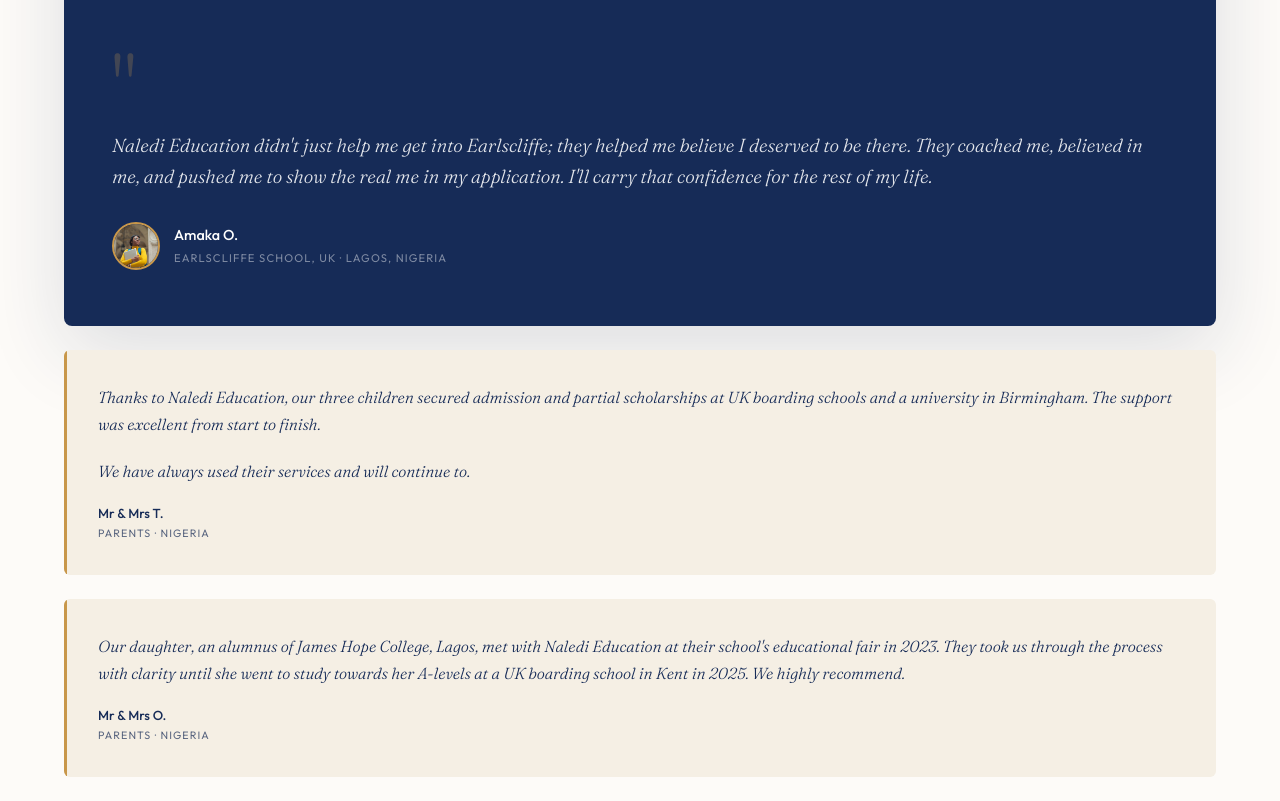
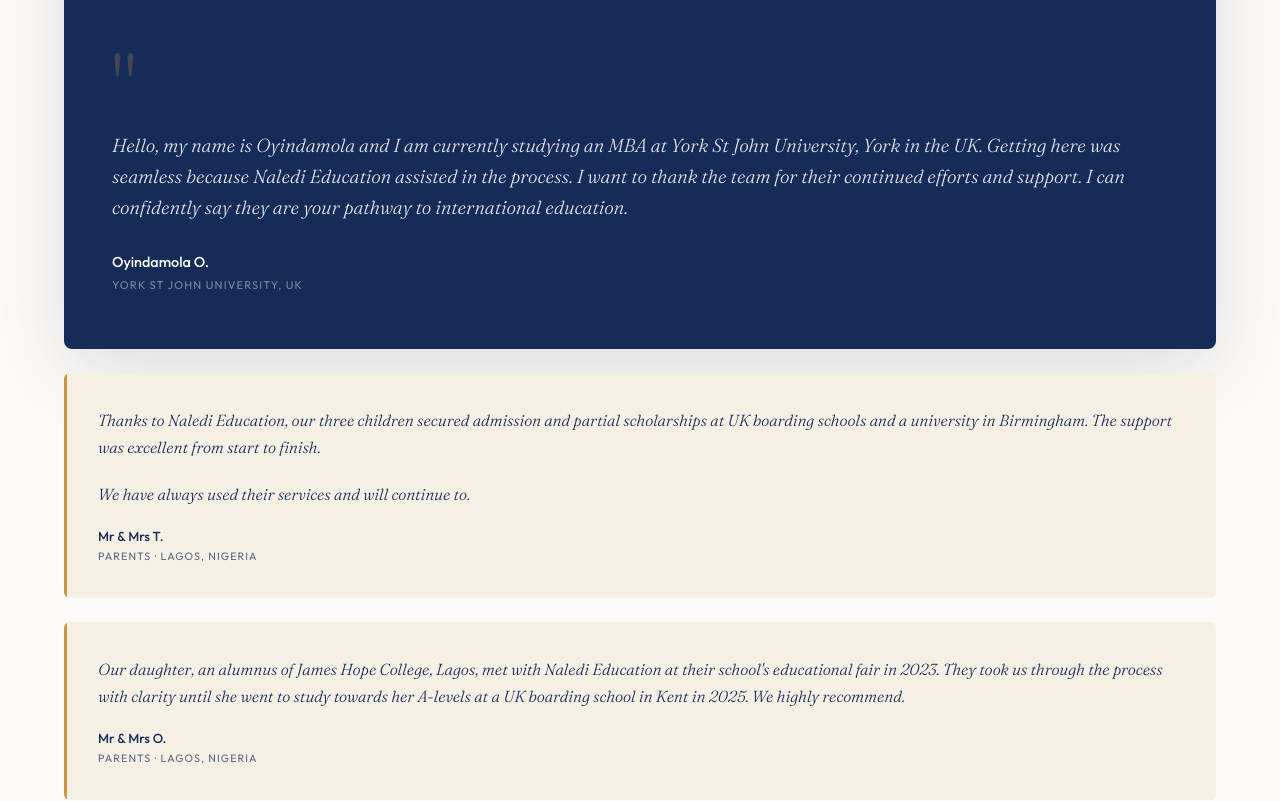
Before and after one commit to odbalogun/naledi, a React (Vite) app: page / in a window 1280 px wide. Shown: the part 8049-8850 px from the top of the page. Built offline with nearby package versions, Linux system fonts and the light colour scheme.

Commit message:
NMore replacement of testimonials

```diff
--- a/src/App.tsx
+++ b/src/App.tsx
@@ -781,23 +781,30 @@
 											<div className="t-feat-body">
 												<div className="t-qm">&quot;</div>
 												<p className="t-q">
-													Naledi Education didn&apos;t just help me get into
+													{/* Naledi Education didn&apos;t just help me get into
 													Earlscliffe; they helped me believe I deserved to be there.
 													They coached me, believed in me, and pushed me to show
 													the real me in my application. I&apos;ll carry that
-													confidence for the rest of my life.
+													confidence for the rest of my life. */}
+													Hello, my name is Oyindamola and I am currently
+studying an MBA at York St John University, York in the
+UK. Getting here was seamless because Naledi
+Education assisted in the process. I want to thank the
+team for their continued efforts and support. I can
+confidently say they are your pathway to international
+education.
 												</p>
 												<div className="t-per">
-													<div className="t-av">
+													{/* <div className="t-av">
 														<OptimizedImage
 															src="/images/portrait_school_1.jpg"
 															alt="Amaka O."
 														/>
-													</div>
+													</div> */}
 													<div>
-														<span className="t-nm">Amaka O.</span>
+														<span className="t-nm">Oyindamola O.</span>
 														<span className="t-rl">
-															Earlscliffe School, UK · Lagos, Nigeria
+														York St John University, UK
 														</span>
 													</div>
 												</div>
@@ -813,7 +820,7 @@
 													<div>
 														<span className="t-mini-nm">Mr & Mrs T.</span>
 														<span className="t-mini-lc">
-															Parents · Nigeria
+															Parents · Lagos, Nigeria
 														</span>
 													</div>
 												</div>
@@ -826,7 +833,7 @@
 													<div>
 														<span className="t-mini-nm">Mr & Mrs O.</span>
 														<span className="t-mini-lc">
-															Parents · Nigeria
+															Parents · Lagos, Nigeria
 														</span>
 													</div>
 												</div>
```
